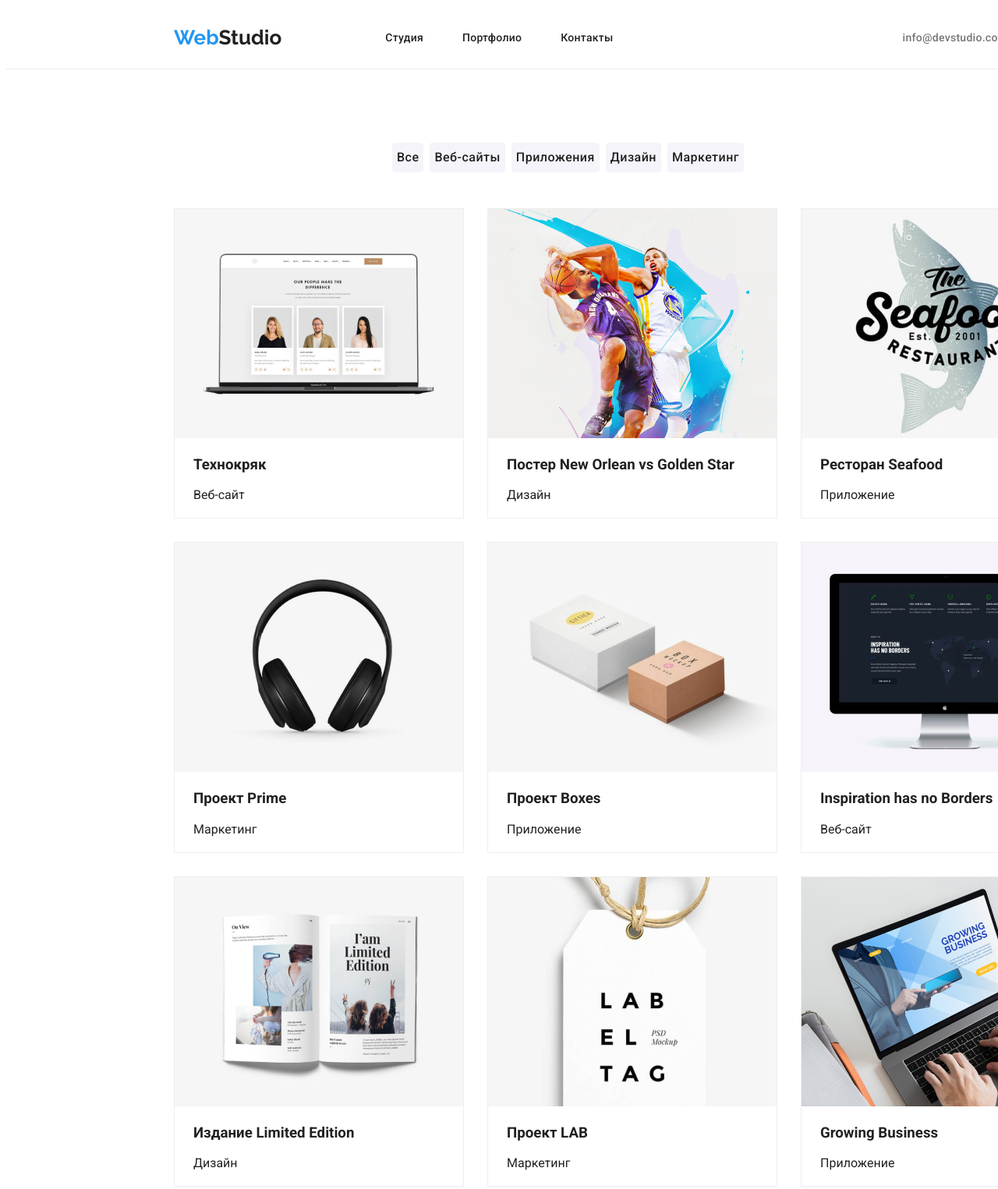
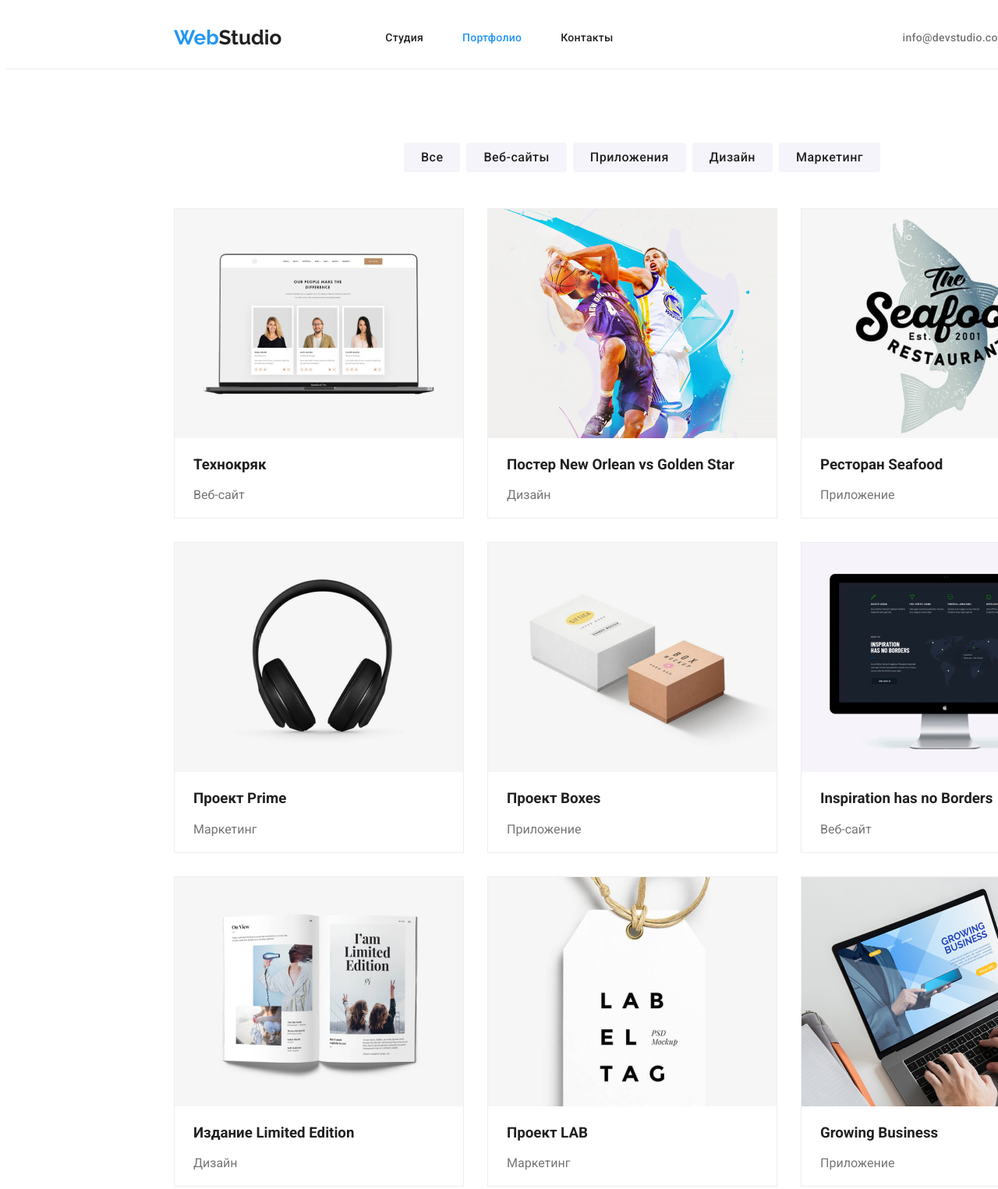
Before and after one commit to andriiberezhko/goit-markup-hw-02, a plain HTML site: page portfolio.html in a window 1280 px wide. Shown: the top 1525 px of the page at 78% size. Drawn offline with Linux system fonts and the light colour scheme; a web font is replaced by a local one.

Commit message:
портфолио
плюс портфолио

```diff
--- a/css/styles.css
+++ b/css/styles.css
@@ -78,6 +78,9 @@ ul {
 }
 .navlist .link:hover,
 .navlist .link:focus {
+  color: var(--hover-link-nav);
+}
+.navlist .link.curent {
   color: var(--hover-link-nav);
 }
 /* контакты в шапке */
@@ -273,7 +276,8 @@ ul {
   color: var(--text-color);
 }
 /* Стилизация страницы портфолио */
-.portfolio_section {
+/* кнопки навигации по портфолио */
+.portfolio-section {
   width: 1250px;
   height: 1360px;
   margin-top: 94px;
@@ -281,30 +285,23 @@ ul {
   margin-left: 215px;
 }
 
-.button_list {
+.button-list {
   list-style: none;
   display: flex;
-  padding-left: 280px;
+  padding-left: 295px;
 }
-.button_list li > button:hover {
+.button-list .button-filtr:hover,
+.button-list .button-filtr:focus {
   background: #2196f3;
   box-shadow: 0px 3px 1px rgba(0, 0, 0, 0.1), 0px 1px 2px rgba(0, 0, 0, 0.08),
     0px 2px 2px rgba(0, 0, 0, 0.12);
-  color: white;
+  color: #ffffff;
 }
-.button_list li > button:focus {
-  background: #2196f3;
-  box-shadow: 0px 3px 1px rgba(0, 0, 0, 0.1), 0px 1px 2px rgba(0, 0, 0, 0.08),
-    0px 2px 2px rgba(0, 0, 0, 0.12);
-  color: white;
-}
-.button_list li > button {
+
+.button-filtr {
   cursor: pointer;
   margin-right: 8px;
-}
-.button_filtr {
   height: 38px;
-  background-color: #f5f4fa;
   border-radius: 4px;
   border: none;
   font-family: Roboto;
@@ -314,27 +311,30 @@ ul {
   line-height: 26px;
   text-align: center;
   letter-spacing: 0.03em;
+  padding: 6px 22px 6px 22px;
+  background-color: #f5f4fa;
   color: #212121;
 }
-
-.progect_list {
+/* спмсок проэктов */
+.progect-list {
   padding-left: 0px;
-
   list-style: none;
   display: flex;
   flex-wrap: wrap;
 }
-.progect_list li {
+.progect-list li {
   border: 1px solid #eeeeee;
   box-sizing: border-box;
   margin-right: 30px;
   margin-top: 30px;
 }
-.progect_list li > h3 {
+.progect-list .title {
   margin-left: 24px;
+  color: var(--text-heder-color);
 }
-.progect_list li > p {
+.progect-list .text {
   margin-left: 24px;
   margin-top: 4px;
   margin-bottom: 20px;
+  color: var(--text-color);
 }
--- a/portfolio.html
+++ b/portfolio.html
@@ -22,7 +22,7 @@
 
                         <ul class="navlist">
                             <li><a href="./index.html" class="link">Студия</a></li>
-                            <li><a href="./portfolio.html" class="link">Портфолио</a></li>
+                            <li><a href="./portfolio.html" class="link curent">Портфолио</a></li>
                             <li><a href="" class="link">Контакты</a></li>
                         </ul>
                     </nav>
@@ -36,17 +36,17 @@
             </header>
             <!--главный контент-->
             <main>
-                <div class="portfolio_section">
+                <div class="portfolio-section">
                     <!-- Секция фильтра -->
                     <section>
                         <h2 hidden>Фильтр по проэктам</h2> <!--этот заголовок не видно-->
 
-                        <ul class="button_list">
-                            <li> <button type="button" class="button_filtr" >  Все  </button> </li>
-                            <li> <button type="button" class="button_filtr">  Веб-сайты  </button> </li>
-                            <li> <button type="button" class="button_filtr">  Приложения  </button> </li>
-                            <li> <button type="button" class="button_filtr">  Дизайн  </button> </li>
-                            <li> <button type="button" class="button_filtr">  Маркетинг  </button> </li>
+                        <ul class="button-list">
+                            <li> <button type="button" class="button-filtr" >  Все  </button> </li>
+                            <li> <button type="button" class="button-filtr">  Веб-сайты  </button> </li>
+                            <li> <button type="button" class="button-filtr">  Приложения  </button> </li>
+                            <li> <button type="button" class="button-filtr">  Дизайн  </button> </li>
+                            <li> <button type="button" class="button-filtr">  Маркетинг  </button> </li>
                         </ul>
 
                         </section>
@@ -54,52 +54,61 @@
                     <section>
                         <h2 hidden>Проэкты</h2>
                         <!--этот заголовок не видно-->
-                        <ul class="progect_list">
+                        <ul class="progect-list">
                             <li>
-                                <a href=""><img src="images/tehnokrjak.jpg" alt="ноутбук с изображенным сайтом" width=370></a>
-                                <h3>Технокряк</h3>
-                                <p>Веб-сайт</p>
+                                <a href="" class="link"><img src="images/tehnokrjak.jpg" alt="ноутбук с изображенным сайтом" width=370 >
+                                <h3 class="title">Технокряк</h3>
+                                <p class="text">Веб-сайт</p>
+                                </a>
                             </li>
                             <li>
-                                <a href=""><img src="images/posterNOvsGS.jpg"
-                                        alt="постер с изображением баскитболистов команды Новый Орлеан и Голден Стар" width=370></a>
-                                <h3>Постер New Orlean vs Golden Star</h3>
-                                <p>Дизайн</p>
+                                <a href="" class="link"><img src="images/posterNOvsGS.jpg"
+                                        alt="постер с изображением баскитболистов команды Новый Орлеан и Голден Стар" width=370>
+                                <h3 class="title">Постер New Orlean vs Golden Star</h3>
+                                <p class="text">Дизайн</p>
+                                </a>
                             </li>
                             <li>
-                                <a href=""><img src="images/seafood.jpg" alt="логотип ресторана Сифуд" width=370></a>
-                                <h3>Ресторан Seafood</h3>
-                                <p>Приложение</p>
+                                <a href="" class="link"><img src="images/seafood.jpg" alt="логотип ресторана Сифуд" width=370>
+                                <h3 class="title">Ресторан Seafood</h3>
+                                <p class="text">Приложение</p>
+                                </a>
                             </li>
                             <li>
-                                <a href=""><img src="images/prime.jpg" alt="наушники" width=370></a>
-                                <h3>Проект Prime</h3>
-                                <p>Маркетинг</p>
+                                <a href="" class="link"><img src="images/prime.jpg" alt="наушники" width=370>
+                                <h3 class="title">Проект Prime</h3>
+                                <p class="text">Маркетинг</p>
+                                </a>
                             </li>
                             <li>
-                                <a href=""><img src="images/boxes.jpg" alt="две коробки с логотипами" width=370></a>
-                                <h3>Проект Boxes</h3>
-                                <p>Приложение</p>
+                                <a href="" class="link"><img src="images/boxes.jpg" alt="две коробки с логотипами" width=370>
+                                <h3 class="title">Проект Boxes</h3>
+                                <p class="text">Приложение</p>
+                                </a>
                             </li>
                             <li>
-                                <a href=""><img src="images/inspiration.jpg" alt="ноутбук с изображенным сайтом" width=370></a>
-                                <h3>Inspiration has no Borders</h3>
-                                <p>Веб-сайт</p>
+                                <a href="" class="link"><img src="images/inspiration.jpg" alt="ноутбук с изображенным сайтом" width=370>
+                                <h3 class="title">Inspiration has no Borders</h3>
+                                <p class="text">Веб-сайт</p>
+                                </a>
                             </li>
                             <li>
-                                <a href=""><img src="images/limited.jpg" alt="журнал в развороте" width=370></a>
-                                <h3>Издание Limited Edition</h3>
-                                <p>Дизайн</p>
+                                <a href="" class="link"><img src="images/limited.jpg" alt="журнал в развороте" width=370>
+                                <h3 class="title">Издание Limited Edition</h3>
+                                <p class="text">Дизайн</p>
+                                </a>
                             </li>
                             <li>
-                                <a href=""><img src="images/lab.jpg" alt="бирка с логотипом Лаб Тег" width=370></a>
-                                <h3>Проект LAB</h3>
-                                <p>Маркетинг</p>
+                                <a href="" class="link"><img src="images/lab.jpg" alt="бирка с логотипом Лаб Тег" width=370>
+                                <h3 class="title">Проект LAB</h3>
+                                <p class="text">Маркетинг</p>
+                                </a>
                             </li>
                             <li>
-                                <a href=""><img src="images/growbissnes.jpg" alt="человек работает за ноутбуком" width=370></a>
-                                <h3>Growing Business</h3>
-                                <p>Приложение</p>
+                                <a href="" class="link"><img src="images/growbissnes.jpg" alt="человек работает за ноутбуком" width=370>
+                                <h3 class="title">Growing Business</h3>
+                                <p class="text">Приложение</p>
+                                </a>
                             </li>
                         </ul>
                     </section>
```
Also changed, not shown: index.html (+1 -1 lines).
